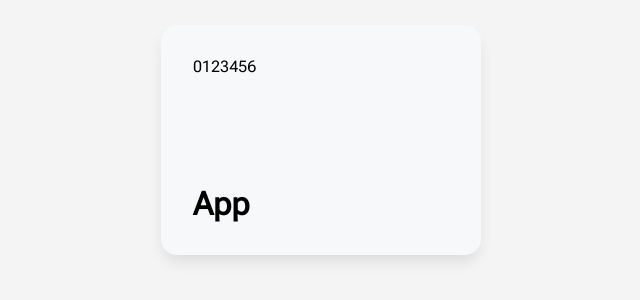
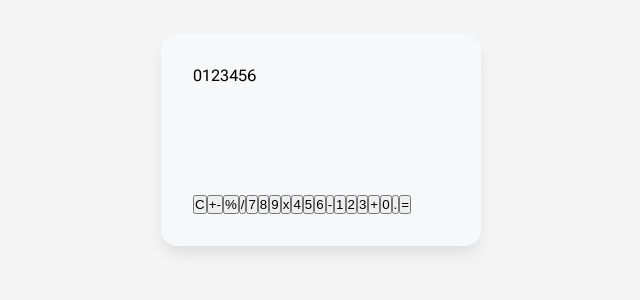
Before and after one commit to mittell/react-calculator-app, a React (Create React App) app: page / in a window 1280 px wide. Shown: the part 292-592 px from the top of the page, without its empty margins (319-959 px from the left). Built offline with nearby package versions, Linux system fonts and the light colour scheme.

Commit message:
feat: setup base ButtonBox and Button components

```diff
--- a/src/App.js
+++ b/src/App.js
@@ -1,14 +1,28 @@
 import Screen from './components/Screen';
 import Wrapper from './components/Wrapper';
+import ButtonBox from './components/ButtonBox';
 
 import './App.css';
+import Button from './components/Button';
+
+const btnValues = [
+	['C', '+-', '%', '/'],
+	[7, 8, 9, 'x'],
+	[4, 5, 6, '-'],
+	[1, 2, 3, '+'],
+	[0, '.', '='],
+];
 
 function App() {
 	return (
 		<div>
 			<Wrapper>
 				<Screen />
-				<h1>App</h1>
+				<ButtonBox>
+					{btnValues.flat().map((btn, i) => (
+						<Button value={btn} key={i} />
+					))}
+				</ButtonBox>
 			</Wrapper>
 		</div>
 	);
--- /dev/null
+++ b/src/components/Button.js
@@ -0,0 +1,7 @@
+import React from 'react';
+
+const Button = ({ value }) => {
+	return <button>{value}</button>;
+};
+
+export default Button;
--- /dev/null
+++ b/src/components/ButtonBox.js
@@ -0,0 +1,7 @@
+import React from 'react';
+
+const ButtonBox = ({ children }) => {
+	return <div className='buttonBox'>{children}</div>;
+};
+
+export default ButtonBox;
```
